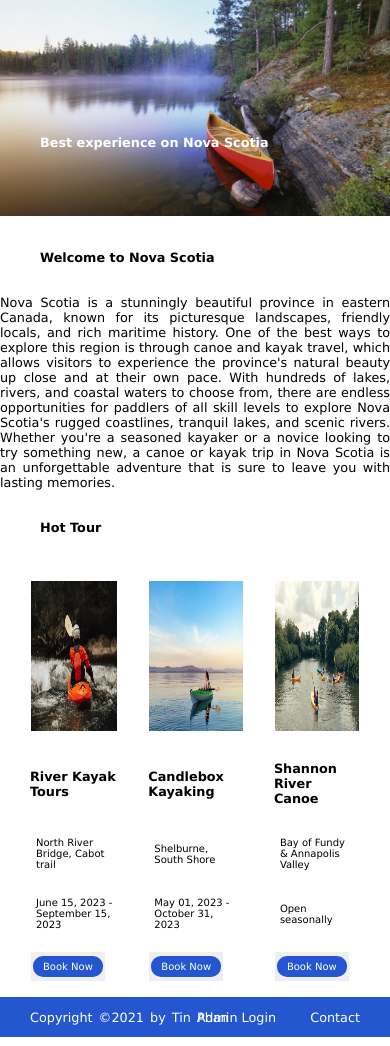
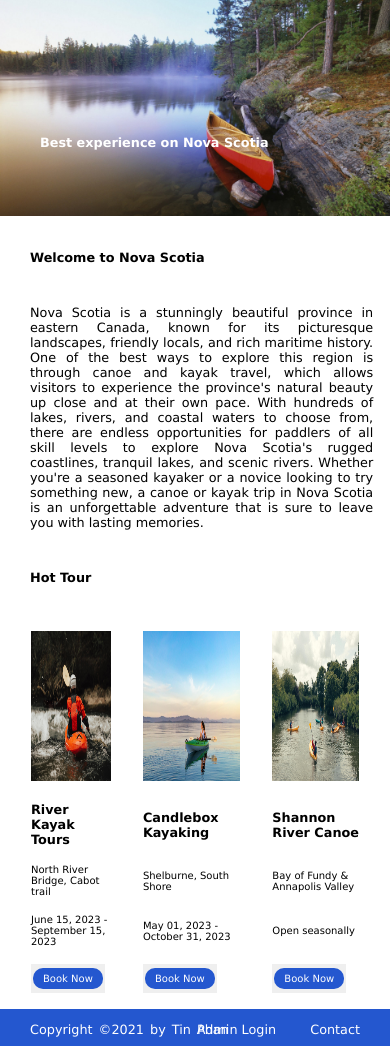
Before and after one commit to tin-phan/DNS-WebDev-project-1-basic-with-html-css-jquery, a plain HTML site: page index.html in a window 390 px wide. Shown: the part 53-1099 px from the top of the page. Drawn offline with nearby package versions, Linux system fonts and the light colour scheme.

Commit message:
edit screen display

```diff
--- a/style.css
+++ b/style.css
@@ -128,7 +128,7 @@ table {
     margin-left:auto;
     margin-right:auto;
     border-spacing: 30px 15px;
-    padding: 0 100px;
+    padding: 0 80px;
 }
 
 #tour-img img{
@@ -139,7 +139,7 @@ table {
 
 tr th {
     text-align: left;
-     padding: 10px 0;
+   /* padding: 10px 0;*/
 }
 
 tr th a {
@@ -153,7 +153,7 @@ tr th a:hover {
 tr td p {
     align-items: center;
     text-align: left;
-    padding: 5px 0;
+    /*padding: 5px 0;*/
     font-size: 14px;
 }
 
@@ -225,13 +225,13 @@ footer {
 
     h2 {
         width: 100%;
-        padding: 10px 10px 10px 40px;
+        padding: 10px 10px 10px 30px;
             }
 
-    .p {/* cach xu ly text trong box*/
-        width: 80vw;
-        /*margin:0;*/
-        padding: 10px 80px 10px 80px;
+    .lead {
+        width: 88vw;
+        margin:0;
+        padding: 10px 20px 10px 30px;
         }
 
     .exp {
@@ -251,7 +251,12 @@ footer {
         }
     tr td p {
             font-size: 80%;
+            width:100%;
+            padding:0;
+            margin:0;
+            /*margin-left:-5px;*/
             }
+
     .cta {
             font-size: 80%;
              }
@@ -262,13 +267,43 @@ footer {
 }
 /* assignment request*/
  @media only screen and  (max-width: 800px) {
+    main {
+        width: 100%;
+        padding: 0;
+    }
+    header {
+        max-width: none;
+        width: 100%;
+    }
+
     h1 {
             font-size: 100%;
         }
 
-    h2,h3, p {
+    .container {
+            width: 100%;
+       }
+
+    h2 {
+        width: 100%;
+        /*padding: 10px 10px 10px 30px;*/
+        font-size: 80%;
+            }
+
+    .lead {
+        width: 88vw;
+        margin:0;
+       /*padding: 10px 40px 10px 40px;*/
+        }
+    h3 {
             font-size: 80%;
         }
+    p {
+        font-size: 80%;
+    }
+    /*h2,h3, p {
+            font-size: 80%;
+        }*/
 
     .exp {
             font-size: 80%;
@@ -278,17 +313,7 @@ footer {
             width: auto;
         }
 
-    header {
-            max-width: none;
-            width: 100%;
-        }
-
-    main {
-            width: 100%;
-            padding: 0;
-        }
-
-    .cover  {
+        .cover  {
             width: 100%;
         }
 
@@ -301,9 +326,7 @@ footer {
          padding: 40px;
         }
 
-    .container {
-             width: 100%;
-        }
+
     table {
         margin-left:auto;
         margin-right:auto;
@@ -315,7 +338,7 @@ footer {
         }
 
     tr td p {
-        padding: 5px;
+        /*padding: 5px;*/
         font-size: 10px;
         }
 
```
